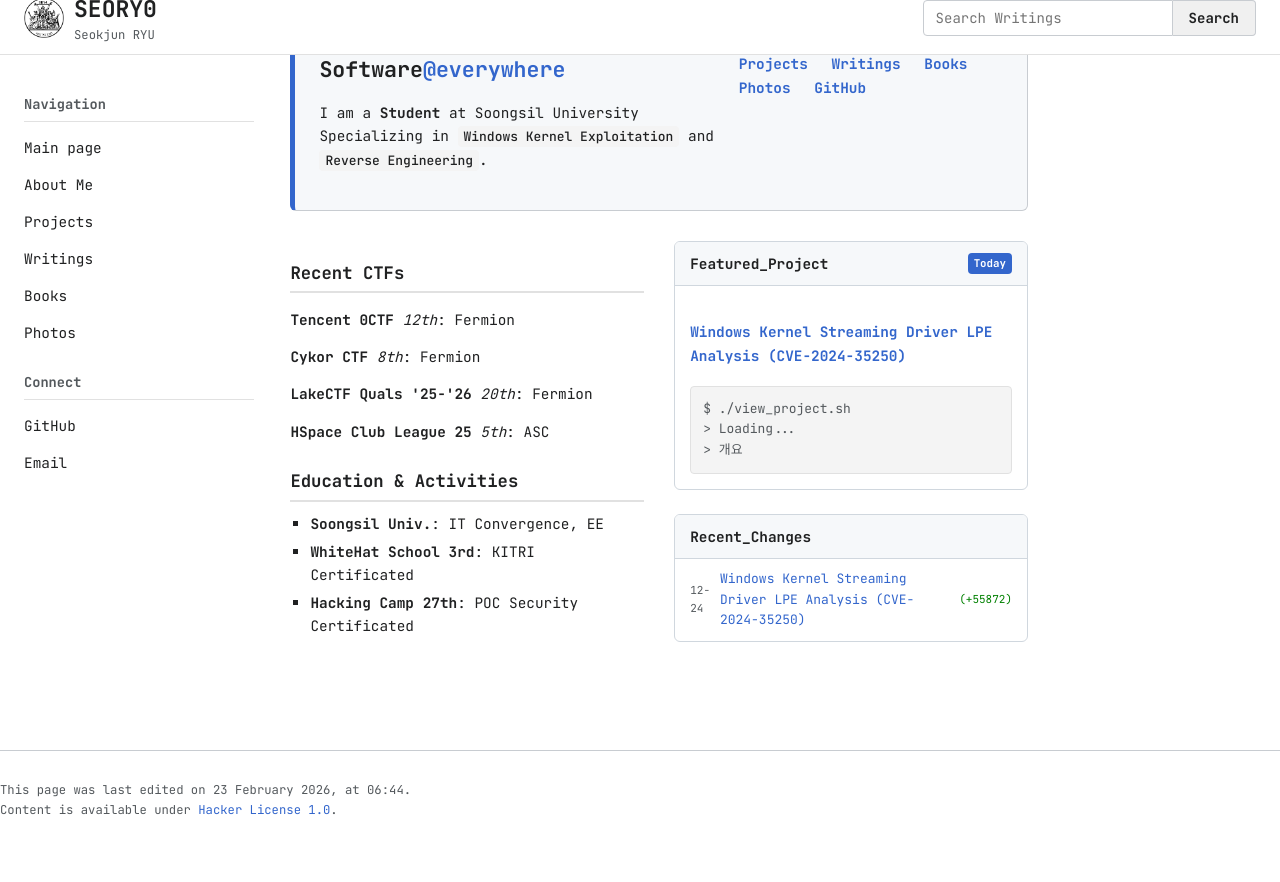
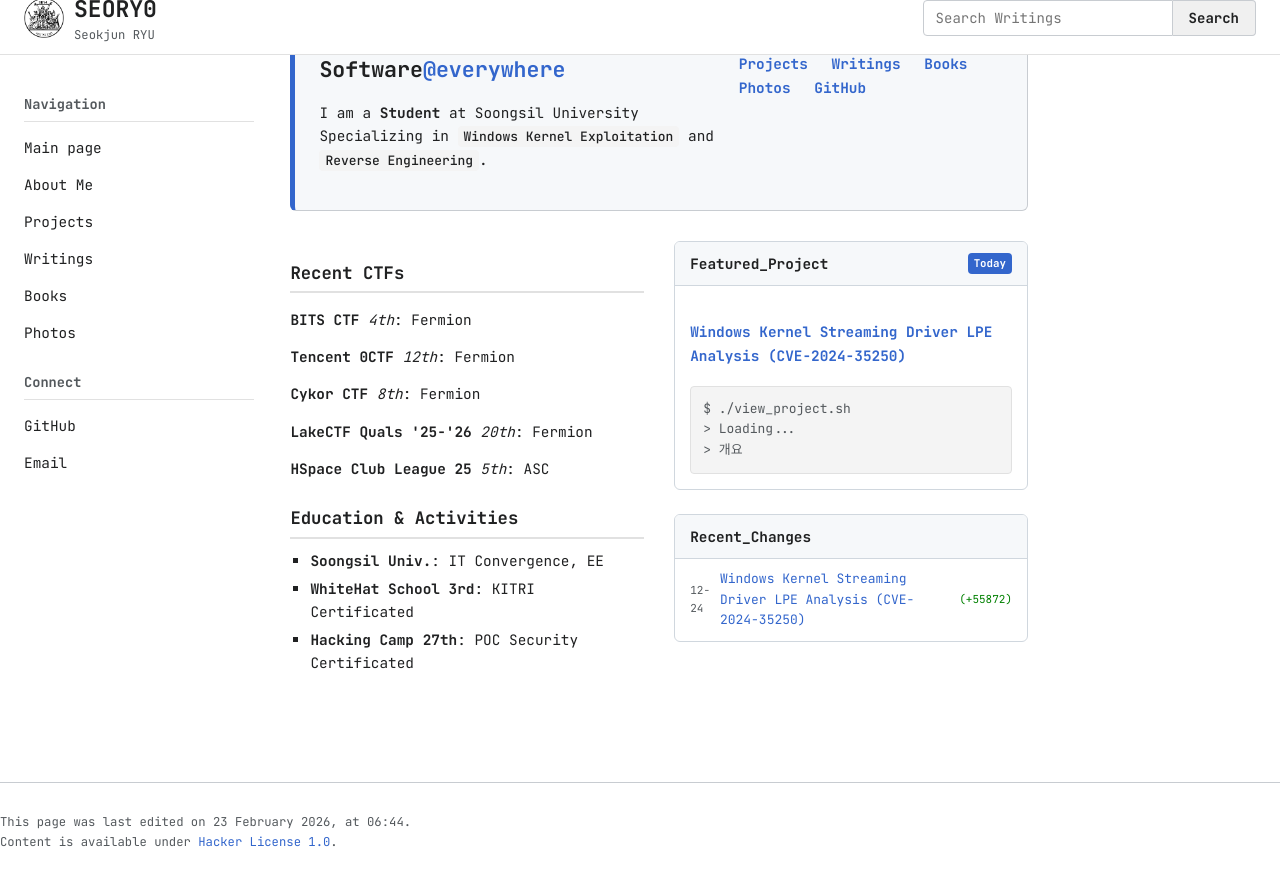
Before and after one commit to SEORY0/SEORY0.github.io, a Jekyll site: the page built from index.html, in a window 1280 px wide and 900 px high, scrolled down 517 px, cut to the strip 18-900 px from the top of the window. Built offline with Jekyll 4.4.1, drawn with Linux system fonts in a browser that asks for light colours; some web fonts are replaced; before the commit the page ends 1385 px from its top, so only the background shows below that.

Commit message:
Add recent CTFs to home layout

```diff
--- a/_layouts/home.html
+++ b/_layouts/home.html
@@ -121,6 +121,7 @@ layout: compress
                 <div class="grid-col left">
                     <div class="clean-box">
                         <h3>Recent CTFs</h3>
+                        <p><b>BITS CTF</b> <i>4th</i>: Fermion</p>
                         <p><b>Tencent 0CTF</b> <i>12th</i>: Fermion</p>
                         <p><b>Cykor CTF</b> <i>8th</i>: Fermion</p>
                         <p><b>LakeCTF Quals '25-'26</b> <i>20th</i>: Fermion</p>
```
